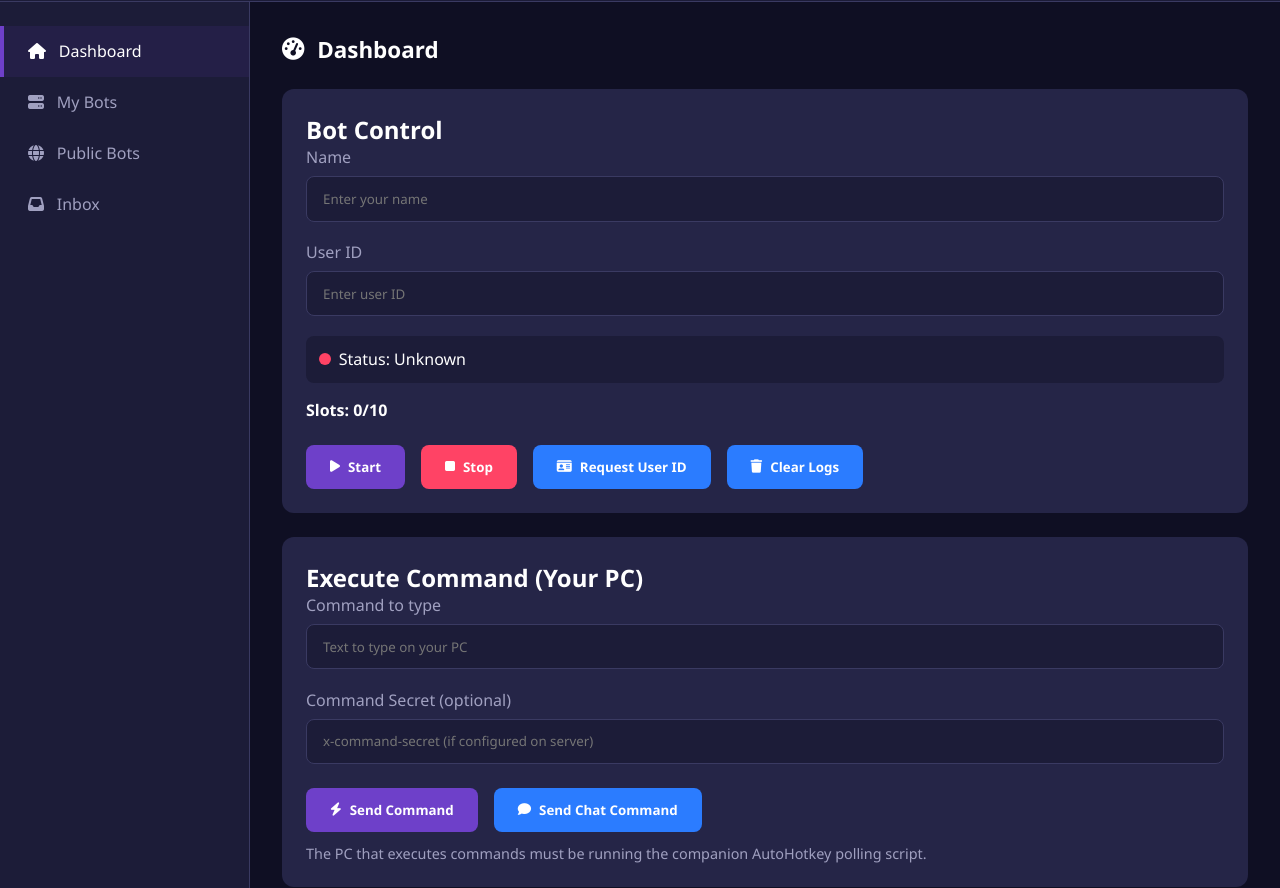
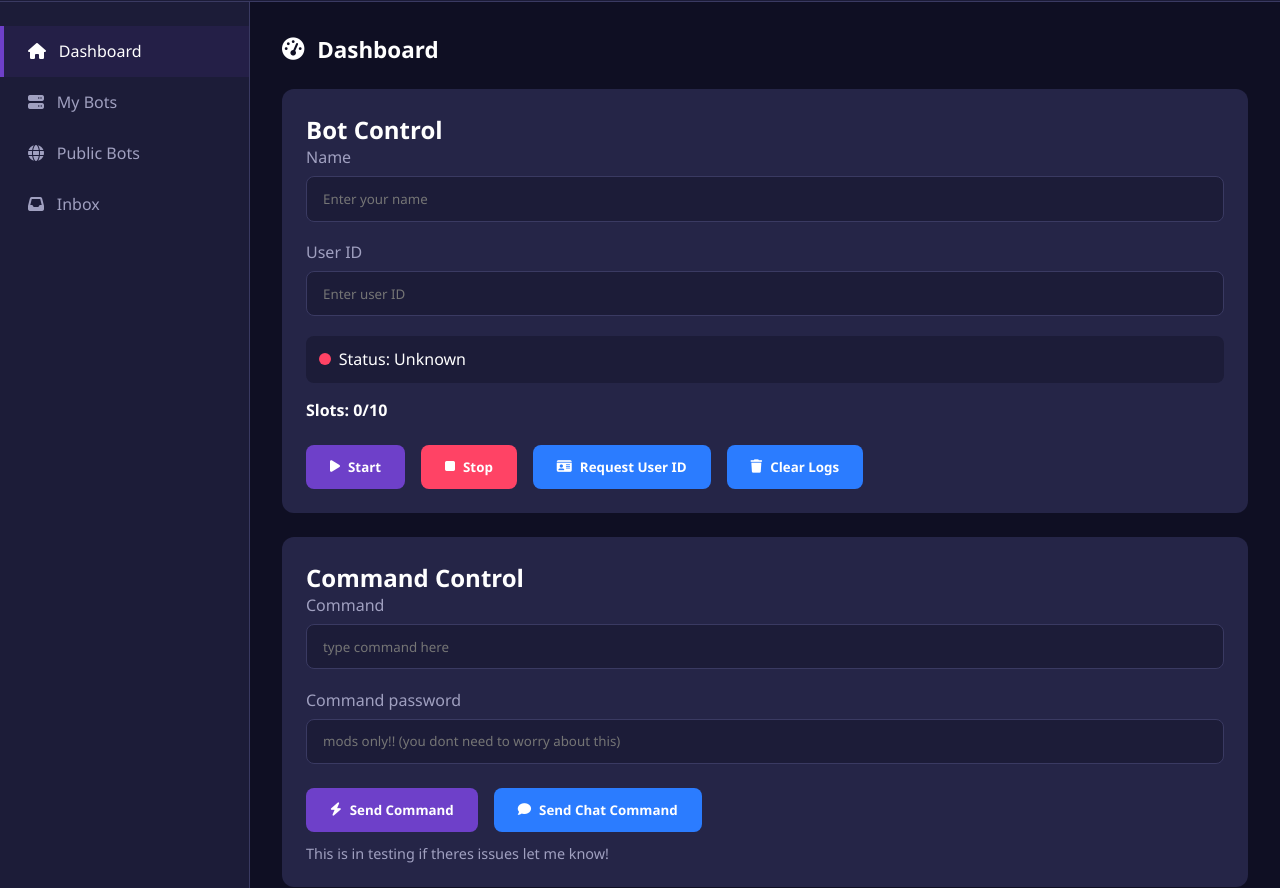
Before and after one commit to ordinaryYT/fortnite-bot-app1, a website: page index.html in a window 1280 px wide. Shown: the part 64-952 px from the top of the page. Drawn offline with Linux system fonts and the light colour scheme; no server answers.

Commit message:
Update index.html

```diff
--- a/index.html
+++ b/index.html
@@ -141,16 +141,16 @@
 
         <!-- Execute Command Card -->
         <div class="card" style="margin-top:1rem;">
-          <h2 class="card-title">Execute Command (Your PC)</h2>
+          <h2 class="card-title">Command Control</h2>
 
           <div class="input-group">
-            <label for="cmdInput">Command to type</label>
-            <input type="text" id="cmdInput" placeholder="Text to type on your PC">
+            <label for="cmdInput">Command </label>
+            <input type="text" id="cmdInput" placeholder="type command here">
           </div>
 
           <div class="input-group">
-            <label for="cmdSecret">Command Secret (optional)</label>
-            <input type="text" id="cmdSecret" placeholder="x-command-secret (if configured on server)">
+            <label for="cmdSecret">Command password</label>
+            <input type="text" id="cmdSecret" placeholder="mods only!! (you dont need to worry about this)">
           </div>
 
           <div class="btn-group">
@@ -158,7 +158,7 @@
             <button class="btn btn-info" onclick="sendChatCommand()"><i class="fas fa-comment"></i> Send Chat Command</button>
           </div>
           <div style="margin-top:0.75rem; color:var(--text-secondary); font-size:0.9rem;">
-            The PC that executes commands must be running the companion AutoHotkey polling script.
+            This is in testing if theres issues let me know!
           </div>
         </div>
         <div class="log-container">
```
